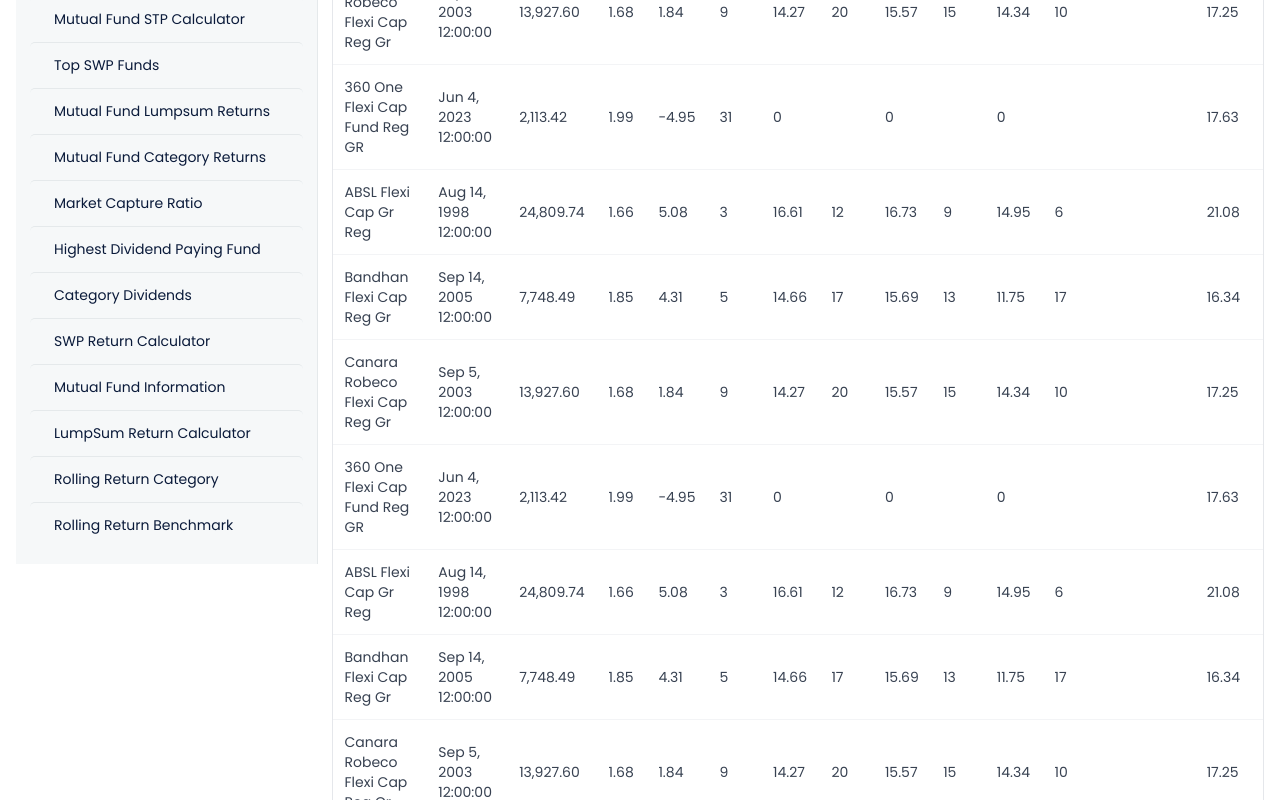
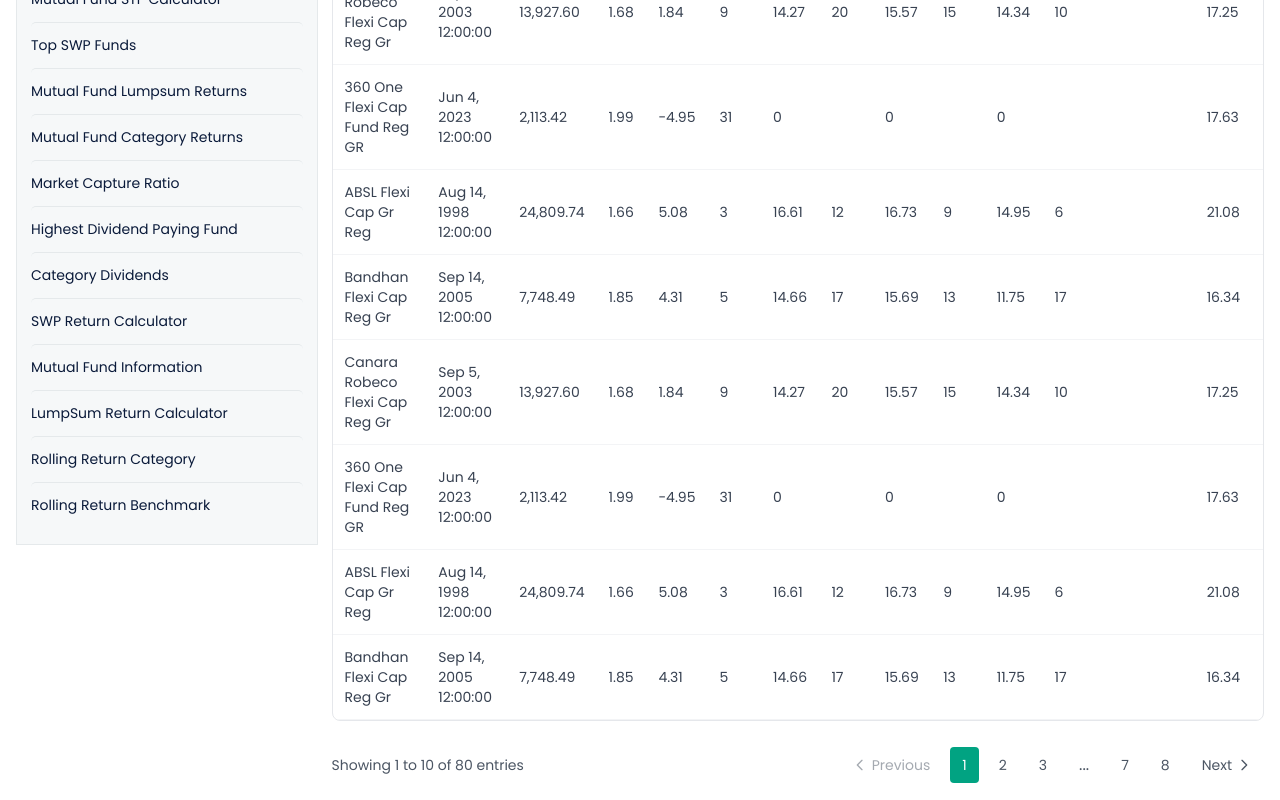
Before and after one commit to basant-hembram/BinaryAndBeyondResearch, a React (Vite) app: page /mf-research in a window 1280 px wide. Shown: the part 1160-1960 px from the top of the page. Built offline with nearby package versions, Linux system fonts and the light colour scheme.

Commit message:
feat: Update layout and styling for Banner, Header, ResearchSidebar, TrailingReturns, and MFResearch components; add pagination and search functionality

```diff
--- a/src/components/common/Banner.tsx
+++ b/src/components/common/Banner.tsx
@@ -14,7 +14,7 @@ interface BannerProps {
 const Banner = ({ title, breadcrumbs, backgroundImage }: BannerProps) => {
   return (
     <section
-      className="relative h-[126px] lg:h-[450px] flex items-center justify-start bg-cover bg-center"
+      className="relative h-[126px] lg:h-[320px] xl:h-[450px] flex items-center justify-start bg-cover bg-center"
       style={{ backgroundImage: `url(${backgroundImage})` }}
     >
       <div className="absolute inset-0 bg-[#0A1A3A]/70"></div>
--- a/src/components/common/Header.tsx
+++ b/src/components/common/Header.tsx
@@ -12,7 +12,7 @@ const Header = () => {
     return (
         <>
             {/* Top Info Bar */}
-            <div className="bg-[#0A1A3A] text-white py-2 border-b border-[#E6AF1C]">
+            <div className="bg-[#0A1A3A] text-white py-2 border-b border-[#E6AF1C] sticky top-0 z-50">
                 <div className="container flex justify-between items-center text-sm px-4">
                     <div className="flex items-center gap-4">
                         <a href="https://facebook.com" target="_blank" rel="noopener noreferrer" className="hover:text-[#E6AF1C] transition-colors">
@@ -38,7 +38,7 @@ const Header = () => {
             </div>
 
             {/* Main Header */}
-            <header className="bg-[#0A1A3A] shadow-md sticky top-0 z-50">
+            <header className="bg-[#0A1A3A] shadow-md sticky top-[37px] z-50">
                 <div className="container mx-auto px-4 relative">
                     <div className="flex justify-between items-center py-2">
                         {/* Logo */}
--- a/src/components/mfresearch/ResearchSidebar.tsx
+++ b/src/components/mfresearch/ResearchSidebar.tsx
@@ -1,4 +1,6 @@
 import { useState } from 'react';
+import { FontAwesomeIcon } from '@fortawesome/react-fontawesome';
+import { faBars } from '@fortawesome/free-solid-svg-icons';
 
 interface MenuItem {
   id: string;
@@ -31,25 +33,33 @@ const menuItems: MenuItem[] = [
 
 const ResearchSidebar = () => {
   const [activeItem, setActiveItem] = useState('trailing-returns');
+  const [isMenuOpen, setIsMenuOpen] = useState(false);
 
   return (
-    <div className="bg-[#F6F8F9] py-[16px] px-[14px] border-r border-[#E5E9EB] overflow-hidden">
+    <div className="bg-[#F6F8F9] py-[16px] px-[14px] rounded-[5px] xl:rounded-[0px] border border-[#E6AF1C] xl:border-r xl:border-[#E5E9EB] overflow-hidden">
       {/* Header */}
-      <div className="py-[8px] mb-[14px] border-b border-[#E6AF1C]">
-        <h2 className="text-[16px] text-[#0A1A3A] font-semibold">
-          Mutual Funds <span className="text-[#E6AF1C]">Research Menu</span>
+      <div className="lg:py-[8px] xl:mb-[14px] xl:border-b xl:border-[#E6AF1C] lg:py-3 lg:px-[8px] xl:px-0 flex items-center justify-between">
+        <h2 className="text-[16px] text-[#0A1A3A]">
+          Mutual Funds <span className="text-[#E6AF1C] font-semibold">Research Menu</span>
         </h2>
+        <button
+          onClick={() => setIsMenuOpen(!isMenuOpen)}
+          className="text-[#E6AF1C] hover:text-[#d49a15] transition-colors xl:hidden"
+          aria-label="Toggle menu"
+        >
+          <FontAwesomeIcon icon={faBars} />
+        </button>
       </div>
 
       {/* Menu Items */}
-      <div>
+      <div className={`${isMenuOpen ? 'mt-[10px] xl:mt-0 block' : 'xl:block hidden'}`}>
         {menuItems.map((item) => (
           <button
             key={item.id}
             onClick={() => setActiveItem(item.id)}
-            className={`w-full px-6 py-3 text-left text-[14px] transition-colors border-t rounded-[5px] border-[#E5E9EB] first:border-t-0 ${
+            className={`w-full py-3 text-left text-[14px] transition-colors border-t rounded-[5px] border-[#E5E9EB] first:border-t-0 ${
               activeItem === item.id
-                ? 'bg-[#01A382] text-white font-medium'
+                ? 'bg-[#01A382] px-6 text-white font-medium'
                 : 'text-[#0A1A3A] hover:bg-gray-50'
             }`}
           >
--- a/src/components/mfresearch/TrailingReturns.tsx
+++ b/src/components/mfresearch/TrailingReturns.tsx
@@ -1,6 +1,6 @@
-import { useState } from 'react';
+import { useState, useMemo, useEffect } from 'react';
 import { FontAwesomeIcon } from '@fortawesome/react-fontawesome';
-import { faArrowUp, faFileExport } from '@fortawesome/free-solid-svg-icons';
+import { faArrowUp } from '@fortawesome/free-solid-svg-icons';
 
 interface FundData {
     schemeName: string;
@@ -95,18 +95,201 @@ const TrailingReturns = () => {
     const [selectedPeriod, setSelectedPeriod] = useState('1 Year');
     const [searchTerm, setSearchTerm] = useState('');
     const [showEntries, setShowEntries] = useState('10');
+    const [currentPage, setCurrentPage] = useState(1);
 
     const periods = ['1 Year', '3 Year', '5 Year', '10 year'];
+
+    // Generate more sample data for testing
+    const allData = useMemo(() => {
+        const multipliedData = [];
+        for (let i = 0; i < 20; i++) {
+            multipliedData.push(...sampleData);
+        }
+        return multipliedData;
+    }, []);
+
+    // Filter data based on search and period
+    const filteredData = useMemo(() => {
+        let filtered = allData;
+
+        // Filter by search term
+        if (searchTerm) {
+            filtered = filtered.filter(fund =>
+                fund.schemeName.toLowerCase().includes(searchTerm.toLowerCase())
+            );
+        }
+
+        // Filter by period - showing only funds with data for selected period
+        if (selectedPeriod === '3 Year') {
+            filtered = filtered.filter(fund => fund.year3Rtn && fund.year3Rtn !== '0');
+        } else if (selectedPeriod === '5 Year') {
+            filtered = filtered.filter(fund => fund.year5Rtn && fund.year5Rtn !== '0');
+        } else if (selectedPeriod === '10 year') {
+            filtered = filtered.filter(fund => fund.year10Rtn && fund.year10Rtn !== '0');
+        }
+
+        return filtered;
+    }, [allData, searchTerm, selectedPeriod]);
+
+    // Calculate pagination
+    const entriesPerPage = parseInt(showEntries);
+    const totalPages = Math.ceil(filteredData.length / entriesPerPage);
+
+    // Reset to page 1 when filters change
+    useEffect(() => {
+        setCurrentPage(1);
+    }, [searchTerm, selectedPeriod, showEntries]);
+
+    // Get current page data
+    const currentPageData = useMemo(() => {
+        const startIndex = (currentPage - 1) * entriesPerPage;
+        const endIndex = startIndex + entriesPerPage;
+        return filteredData.slice(startIndex, endIndex);
+    }, [filteredData, currentPage, entriesPerPage]);
+
+    const renderPaginationButtons = () => {
+        const buttons = [];
+        const showEllipsisStart = currentPage > 3;
+        const showEllipsisEnd = currentPage < totalPages - 2;
+
+        // Previous button
+        buttons.push(
+            <button
+                key="prev"
+                onClick={() => setCurrentPage(Math.max(1, currentPage - 1))}
+                disabled={currentPage === 1}
+                className="px-3 py-2 text-sm text-gray-600 hover:text-[#01A382] disabled:opacity-50 disabled:cursor-not-allowed flex items-center gap-1"
+            >
+                <svg className="w-4 h-4" fill="none" stroke="currentColor" viewBox="0 0 24 24">
+                    <path strokeLinecap="round" strokeLinejoin="round" strokeWidth={2} d="M15 19l-7-7 7-7" />
+                </svg>
+                Previous
+            </button>
+        );
+
+        // First page
+        buttons.push(
+            <button
+                key={1}
+                onClick={() => setCurrentPage(1)}
+                className={`px-3 py-2 text-sm rounded ${currentPage === 1
+                    ? 'bg-[#01A382] text-white'
+                    : 'text-gray-600 hover:bg-gray-100'
+                }`}
+            >
+                1
+            </button>
+        );
+
+        // Second page (if not current)
+        if (totalPages > 1) {
+            buttons.push(
+                <button
+                    key={2}
+                    onClick={() => setCurrentPage(2)}
+                    className={`px-3 py-2 text-sm rounded ${currentPage === 2
+                        ? 'bg-[#01A382] text-white'
+                        : 'text-gray-600 hover:bg-gray-100'
+                    }`}
+                >
+                    2
+                </button>
+            );
+        }
+
+        // Third page (if not current)
+        if (totalPages > 2) {
+            buttons.push(
+                <button
+                    key={3}
+                    onClick={() => setCurrentPage(3)}
+                    className={`px-3 py-2 text-sm rounded ${currentPage === 3
+                        ? 'bg-[#01A382] text-white'
+                        : 'text-gray-600 hover:bg-gray-100'
+                    }`}
+                >
+                    3
+                </button>
+            );
+        }
+
+        // Ellipsis start
+        if (showEllipsisStart) {
+            buttons.push(
+                <span key="ellipsis-start" className="px-3 py-2 text-gray-600">
+                    ...
+                </span>
+            );
+        }
+
+        // Ellipsis end
+        if (showEllipsisEnd) {
+            buttons.push(
+                <span key="ellipsis-end" className="px-3 py-2 text-gray-600">
+                    ...
+                </span>
+            );
+        }
+
+        // Second to last page
+        if (totalPages > 3) {
+            buttons.push(
+                <button
+                    key={totalPages - 1}
+                    onClick={() => setCurrentPage(totalPages - 1)}
+                    className={`px-3 py-2 text-sm rounded ${currentPage === totalPages - 1
+                        ? 'bg-[#01A382] text-white'
+                        : 'text-gray-600 hover:bg-gray-100'
+                    }`}
+                >
+                    {totalPages - 1}
+                </button>
+            );
+        }
+
+        // Last page
+        if (totalPages > 1) {
+            buttons.push(
+                <button
+                    key={totalPages}
+                    onClick={() => setCurrentPage(totalPages)}
+                    className={`px-3 py-2 text-sm rounded ${currentPage === totalPages
+                        ? 'bg-[#01A382] text-white'
+                        : 'text-gray-600 hover:bg-gray-100'
+                    }`}
+                >
+                    {totalPages}
+                </button>
+            );
+        }
+
+        // Next button
+        buttons.push(
+            <button
+                key="next"
+                onClick={() => setCurrentPage(Math.min(totalPages, currentPage + 1))}
+                disabled={currentPage === totalPages}
+                className="px-3 py-2 text-sm text-gray-600 hover:text-[#01A382] disabled:opacity-50 disabled:cursor-not-allowed flex items-center gap-1"
+            >
+                Next
+                <svg className="w-4 h-4" fill="none" stroke="currentColor" viewBox="0 0 24 24">
+                    <path strokeLinecap="round" strokeLinejoin="round" strokeWidth={2} d="M9 5l7 7-7 7" />
+                </svg>
+            </button>
+        );
+
+        return buttons;
+    };
 
     return (
         <div>
             {/* Header with Search */}
-            <div className="flex justify-between items-center mb-8">
+            <div className="flex flex-col lg:flex-row justify-between items-center mb-8">
                 <h1 className="text-[26px] lg:text-[32px] font-normal text-[#0A1A3A]">
                     Mutual Fund <span className="text-[#E6AF1C] font-semibold">Trailing Returns</span>
                 </h1>
-                <div className="relative w-80">
-                    <svg className="absolute left-3 top-1/2 transform -translate-y-1/2 w-5 h-5 text-gray-400" fill="none" stroke="currentColor" viewBox="0 0 24 24">
+                <div className="relative w-full lg:w-80 mt-[24px] lg:mt-0">
+                    <svg className="absolute right-3 left-auto xl:right:auto xl:left-3 top-1/2 transform -translate-y-1/2 w-5 h-5 text-gray-400" fill="none" stroke="currentColor" viewBox="0 0 24 24">
                         <path strokeLinecap="round" strokeLinejoin="round" strokeWidth={2} d="M21 21l-6-6m2-5a7 7 0 11-14 0 7 7 0 0114 0z" />
                     </svg>
                     <input
@@ -114,7 +297,7 @@ const TrailingReturns = () => {
                         placeholder="Search..."
                         value={searchTerm}
                         onChange={(e) => setSearchTerm(e.target.value)}
-                        className="w-full px-4 py-2 pl-10 border-b border-gray-300 focus:outline-none"
+                        className="w-full px-4 py-2 xl:pl-10 border-b border-gray-300 focus:outline-none"
                     />
 
                 </div>
@@ -149,8 +332,8 @@ const TrailingReturns = () => {
                     </select>
                 </div>
 
-                <div className="md:col-span-3 flex items-end gap-2">
-                    <button className="flex-1 bg-teal-500 hover:bg-teal-600 text-white px-6 py-2.5 rounded-md font-medium flex items-center justify-center gap-2">
+                <div className="md:col-span-3 flex justify-center items-end gap-2">
+                    <button className="bg-[#01A382] hover:bg-teal-600 text-white px-6 py-2.5 rounded-md font-medium flex items-center justify-center gap-2">
                         Search
                         <FontAwesomeIcon icon={faArrowUp} className="rotate-90" />
                     </button>
@@ -162,8 +345,8 @@ const TrailingReturns = () => {
             </div>
 
             {/* Show Entries and Period Tabs */}
-            <div className="flex justify-between items-center mb-6">
-                <div className="flex items-center gap-2">
+            <div className="flex flex-col lg:flex-row justify-between items-start lg:items-center mb-6">
+                <div className="flex items-center gap-2 mb-[20px] lg:mb-0">
                     <span className="text-sm text-gray-600">Show</span>
                     <select
                         value={showEntries}
@@ -217,7 +400,8 @@ const TrailingReturns = () => {
                         </tr>
                     </thead>
                     <tbody>
-                        {[...sampleData, ...sampleData, ...sampleData].map((fund, index) => (
+                        {currentPageData.length > 0 ? (
+                            currentPageData.map((fund, index) => (
                                 <tr key={index} className="border-b border-gray-100 hover:bg-gray-50">
                                     <td className="px-3 py-3 text-sm text-gray-700">{fund.schemeName}</td>
                                     <td className="px-3 py-3 text-sm text-gray-700">{fund.launchDate}</td>
@@ -235,9 +419,28 @@ const TrailingReturns = () => {
                                     <td className="px-3 py-3 text-sm text-gray-700">{fund.rtnRank}</td>
                                     <td className="px-3 py-3 text-sm text-gray-700">{fund.sinceLaunch}</td>
                                 </tr>
-                        ))}
+                            ))
+                        ) : (
+                            <tr>
+                                <td colSpan={15} className="px-3 py-8 text-center text-gray-500">
+                                    No funds found matching your criteria
+                                </td>
+                            </tr>
+                        )}
                     </tbody>
                 </table>
+            </div>
+
+            {/* Pagination Info and Controls */}
+            <div className="flex flex-col sm:flex-row justify-between items-center mt-6 gap-4">
+                <div className="text-sm text-gray-600">
+                    Showing {currentPageData.length > 0 ? ((currentPage - 1) * entriesPerPage + 1) : 0} to {Math.min(currentPage * entriesPerPage, filteredData.length)} of {filteredData.length} entries
+                </div>
+                {totalPages > 1 && (
+                    <div className="flex justify-center items-center gap-2">
+                        {renderPaginationButtons()}
+                    </div>
+                )}
             </div>
         </div>
     );
--- a/src/pages/MFResearch.tsx
+++ b/src/pages/MFResearch.tsx
@@ -15,11 +15,11 @@ const MFResearch = () => {
       />
       <div className="py-16 bg-white">
         <div className="container mx-auto px-4">
-          <div className="grid grid-cols-1 lg:grid-cols-12 gap-[14px]">
-            <div className="lg:col-span-3">
+          <div className="grid grid-cols-1 xl:grid-cols-12 gap-[14px]">
+            <div className="xl:col-span-3">
               <ResearchSidebar />
             </div>
-            <div className="lg:col-span-9">
+            <div className="xl:col-span-9">
               <TrailingReturns />
             </div>
           </div>
```
Lines whose indentation alone changed are shown as unchanged.
